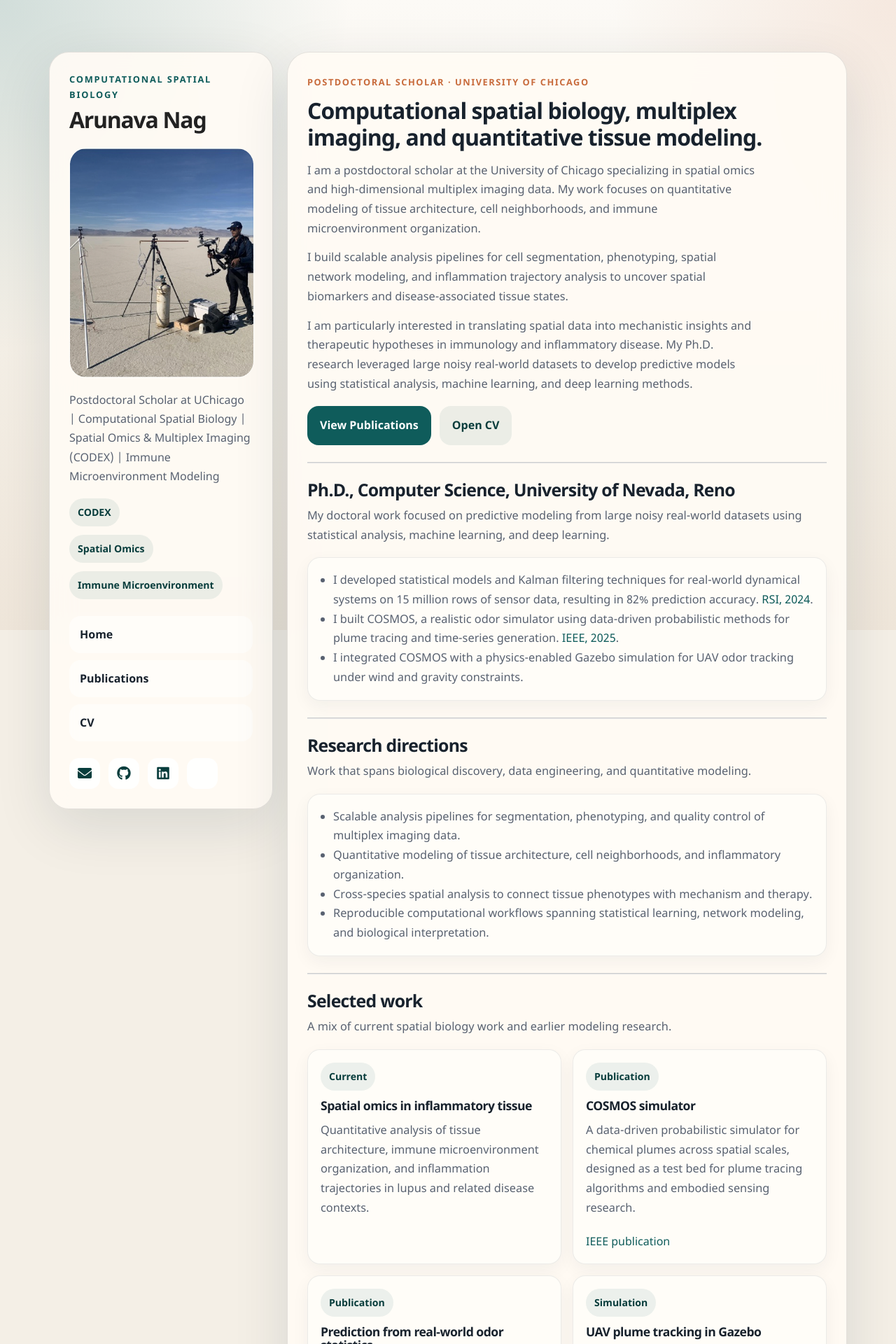
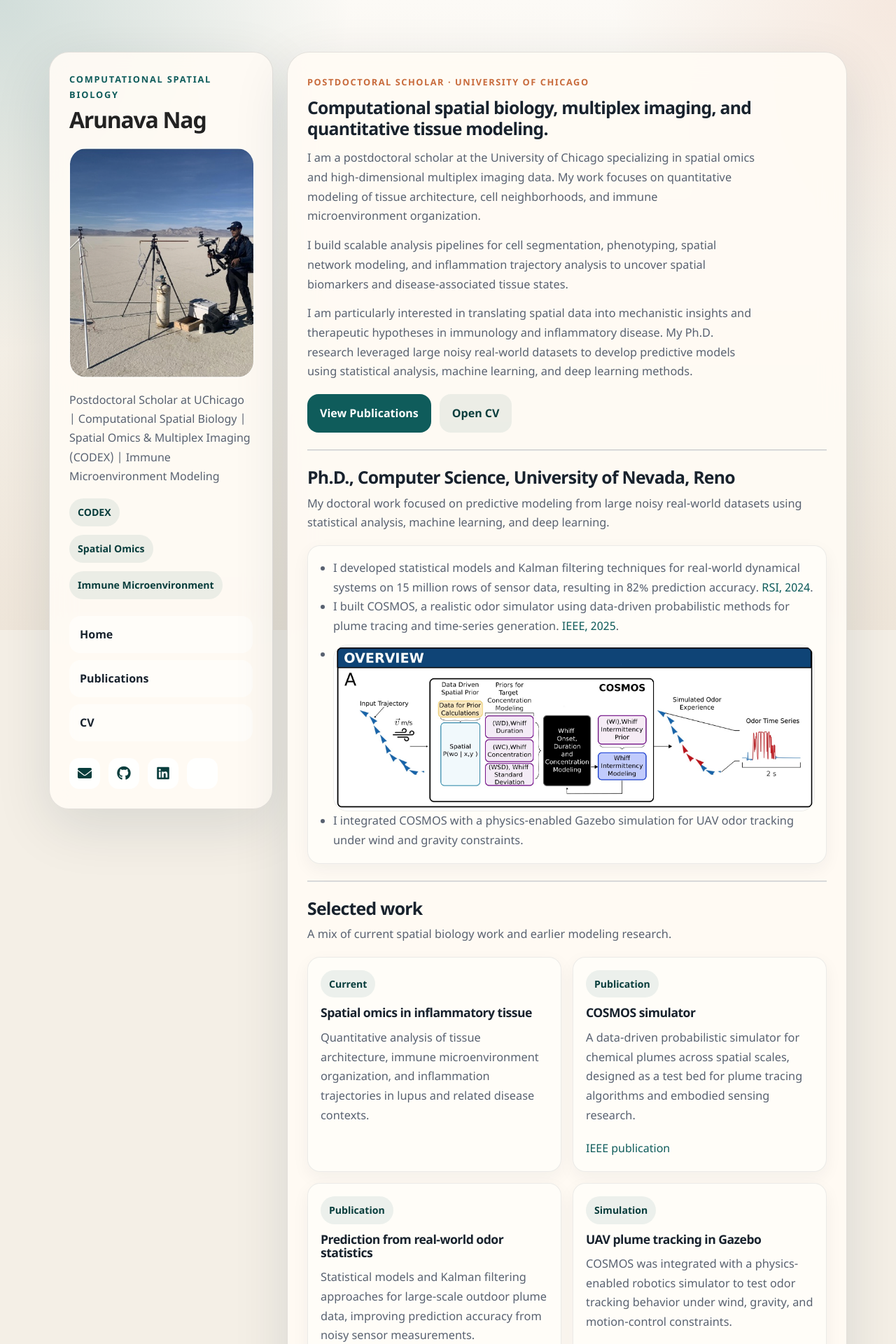
Before and after one commit to arunavanag591/mypage, a Jekyll site: the page built from index.md, in a window 1280 px wide. Shown: the top 1920 px of the page at 70% size. Built offline with Jekyll 4.4.1, drawn with Linux system fonts in a browser that asks for light colours; a style sheet for code colours, icons or effects is not loaded.

Commit message:
updated style

```diff
--- a/assets/css/style.scss
+++ b/assets/css/style.scss
@@ -201,6 +201,7 @@
   float: none;
   padding-bottom: 0;
   margin: 0;
+  max-width: 860px;
 }
 
 .site-main hr {
@@ -243,7 +244,7 @@
 .hero-title {
   margin: 0 0 14px;
   max-width: none;
-  font-size: 2rem;
+  font-size: 1.55rem;
   line-height: 1.2;
   overflow-wrap: normal;
 }
@@ -353,12 +354,13 @@
 }
 
 .project-visual {
-  margin-top: 16px;
+  margin: 12px 0 0 0;
 }
 
 .project-visual img {
   display: block;
   width: 100%;
+  max-width: 760px;
   border-radius: 20px;
   border: 1px solid rgba(24, 34, 45, 0.08);
 }
--- a/index.md
+++ b/index.md
@@ -32,24 +32,10 @@
     <ul>
       <li>I developed statistical models and Kalman filtering techniques for real-world dynamical systems on 15 million rows of sensor data, resulting in 82% prediction accuracy. <a href="https://royalsocietypublishing.org/doi/full/10.1098/rsif.2024.0169">RSI, 2024</a>.</li>
       <li>I built COSMOS, a realistic odor simulator using data-driven probabilistic methods for plume tracing and time-series generation. <a href="https://ieeexplore.ieee.org/abstract/document/11223626">IEEE, 2025</a>.</li>
+      <li class="project-visual">
+        <img src="{{ '/assets/img/algorithm.jpg' | relative_url }}" alt="COSMOS simulation overview diagram">
+      </li>
       <li>I integrated COSMOS with a physics-enabled Gazebo simulation for UAV odor tracking under wind and gravity constraints.</li>
-    </ul>
-  </article>
-</section>
-
-<hr class="section-divider">
-
-<section data-reveal>
-  <div class="section-heading">
-    <h2>Research directions</h2>
-    <p>Work that spans biological discovery, data engineering, and quantitative modeling.</p>
-  </div>
-  <article class="section-card">
-    <ul>
-      <li>Scalable analysis pipelines for segmentation, phenotyping, and quality control of multiplex imaging data.</li>
-      <li>Quantitative modeling of tissue architecture, cell neighborhoods, and inflammatory organization.</li>
-      <li>Cross-species spatial analysis to connect tissue phenotypes with mechanism and therapy.</li>
-      <li>Reproducible computational workflows spanning statistical learning, network modeling, and biological interpretation.</li>
     </ul>
   </article>
 </section>
@@ -85,10 +71,6 @@
       <p>COSMOS was integrated with a physics-enabled robotics simulator to test odor tracking behavior under wind, gravity, and motion-control constraints.</p>
     </article>
   </div>
-  <article class="section-card project-visual">
-    <h3>COSMOS overview</h3>
-    <img src="{{ '/assets/img/algorithm.jpg' | relative_url }}" alt="COSMOS simulation overview diagram">
-  </article>
 </section>
 
 <hr class="section-divider">
```
